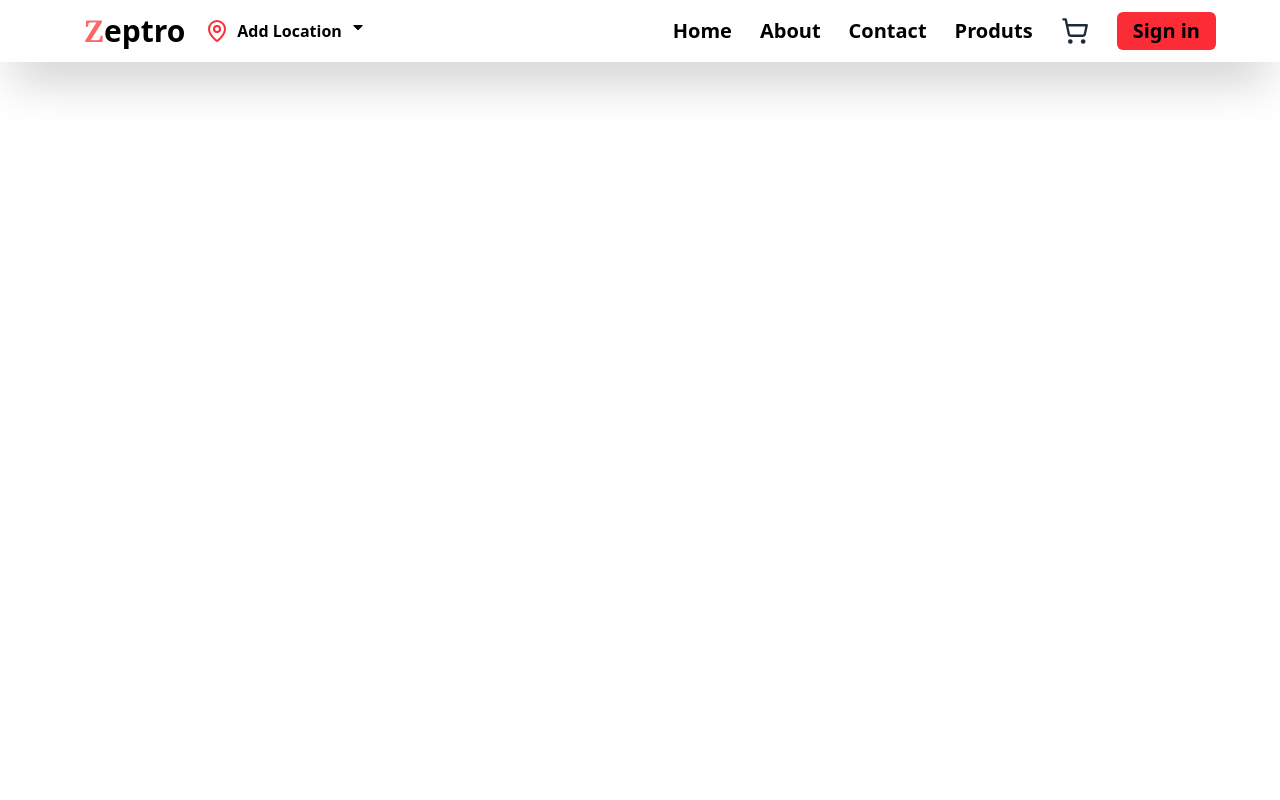
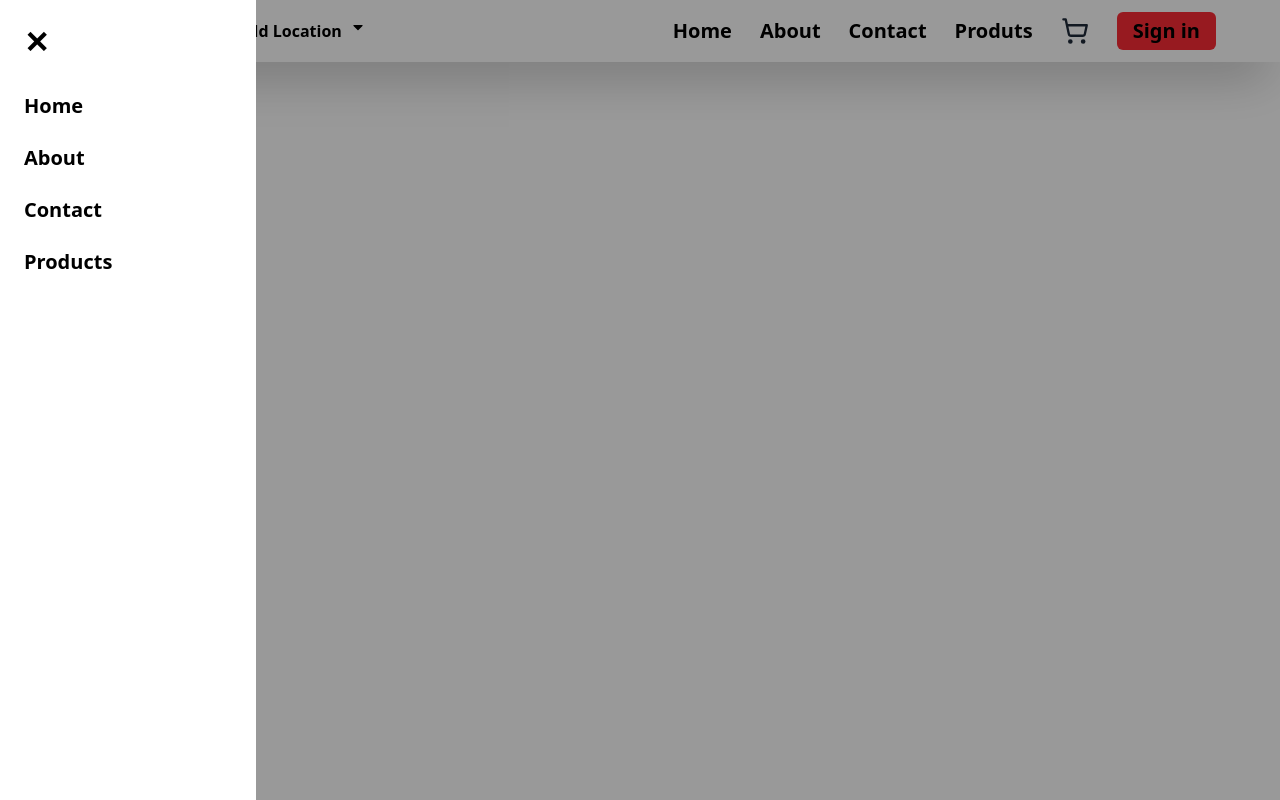
Before and after one commit to Anmolsharma650/Ecommerce-Website, a React (Vite) app in the folder Frontend/: page /menuicon in a window 1280 px wide. Built offline with nearby package versions, Linux system fonts and the light colour scheme.

Commit message:
nav bar done

```diff
--- a/Frontend/src/App.jsx
+++ b/Frontend/src/App.jsx
@@ -5,6 +5,7 @@ import Contact from './Pages/Contact'
 import About from './Pages/About'
 import Cart from './Pages/Cart'
 import Header from './component/Header/Header'
+import MenuIcon from './Pages/MenuIcon'
 
 function App() {
   return (
@@ -17,6 +18,7 @@ function App() {
         <Route path="/contact" element={<Contact />} />
         <Route path="/about" element={<About />} />
         <Route path="/cart" element={<Cart />} />
+        <Route path="/menuicon" element={<MenuIcon />} />
       </Routes>
     </BrowserRouter>
   )
--- /dev/null
+++ b/Frontend/src/Pages/MenuIcon.jsx
@@ -0,0 +1,31 @@
+import { NavLink, useNavigate } from "react-router-dom"
+
+function MenuIcon() {
+  const navigate = useNavigate()
+
+  return (
+    <div className="fixed inset-0 z-50 bg-black/40">
+      {/* Sliding Menu */}
+      <div className="h-full w-64 bg-white p-6 transition-transform duration-300 ease-in-out">
+
+        {/* Close Button */}
+        <div
+          className="text-3xl font-bold cursor-pointer mb-8"
+          onClick={() => navigate(-1)}
+        >
+          ✕
+        </div>
+
+        {/* Menu Links */}
+        <ul className="flex flex-col gap-6 text-xl font-semibold">
+          <NavLink to="/">Home</NavLink>
+          <NavLink to="/about">About</NavLink>
+          <NavLink to="/contact">Contact</NavLink>
+          <NavLink to="/products">Products</NavLink>
+        </ul>
+      </div>
+    </div>
+  )
+}
+
+export default MenuIcon
--- a/Frontend/src/component/Header/Header.jsx
+++ b/Frontend/src/component/Header/Header.jsx
@@ -39,9 +39,8 @@ function Header() {
             {/* menu icon */}
         <div
           className="sm:hidden text-4xl mr-5 font-bold text-gray-700 cursor-pointer"
-          onClick={() => setOpenMenu(!openMenu)}
-        >
-          &#8801;
+        ><Link to={"/menuicon"}>&#8801;</Link>
+
         </div>
           </div>
 
```
